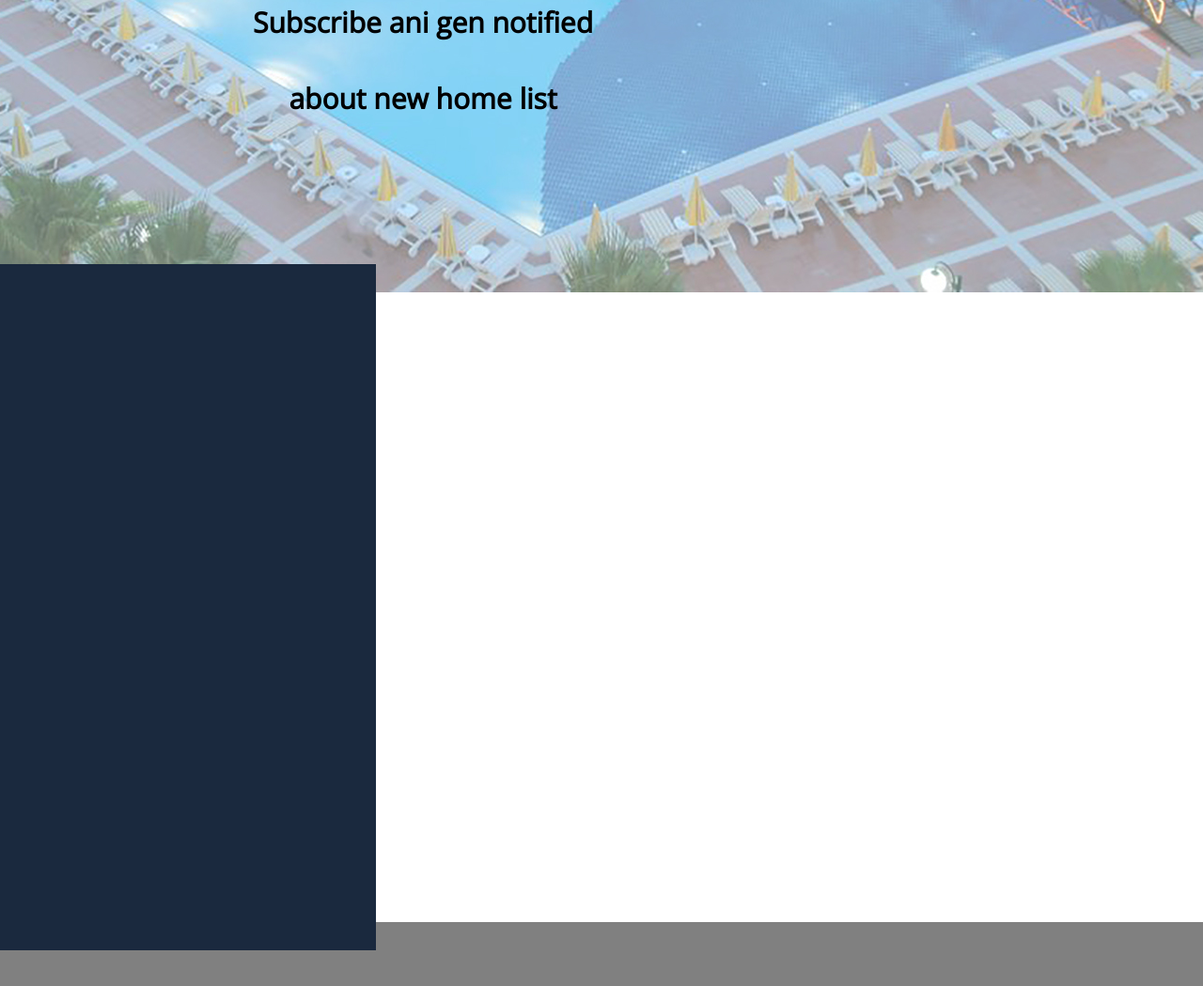
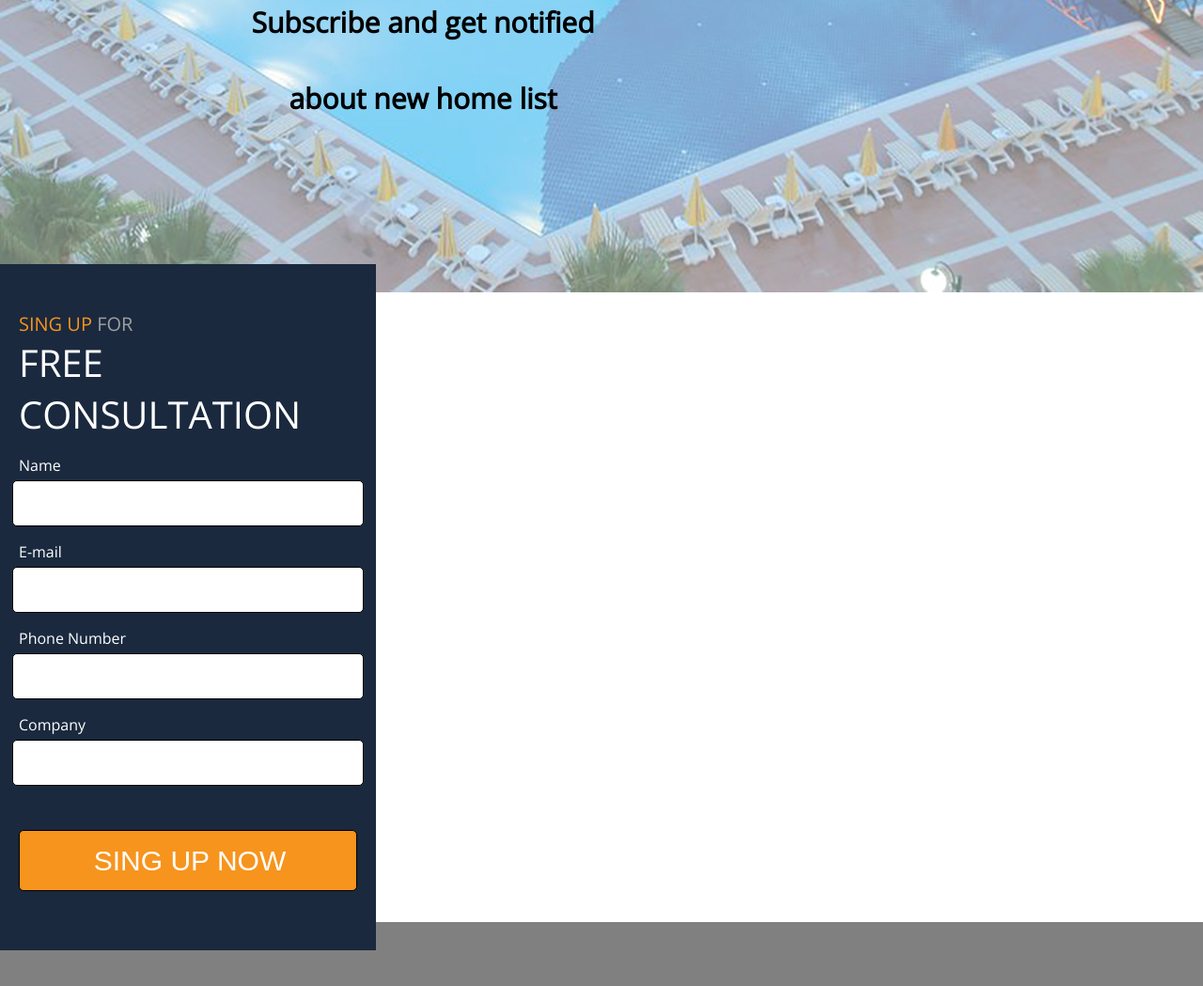
Before and after one commit to smolanovsergey/Home_work_9, a plain HTML site: page index.html in a window 1280 px wide. Shown: the part 559-1608 px from the top of the page at 94% size. Drawn offline with nearby package versions, Linux system fonts and the light colour scheme.

Commit message:
Немного доработал

```diff
--- a/css/style.css
+++ b/css/style.css
@@ -67,7 +67,40 @@ html body {
     height: 100%;
     background-color: #1a293e;
     margin-right: 200px;
+    text-align: center;
+    color: white;
+}
+.header-right input{
+    width: 90%;
+    height: 45px;
+    background-color: white;
+    border: 1px solid black;
+    border-radius: 5px;
+    padding-left: 10px;
 
+}
+.header-right p{
+    text-align: left;
+    margin-left: 20px;
+    padding-bottom: 0px;
+    margin-bottom: 5px;
+}
+.header-right .submit{
+    background-color: #f7941d;
+    height: 65px;
+    width: 90%;
+    margin-top: 47px;
+    color: white;
+    font-size: 30px;
+}
+.header-right .one{
+    text-align: left;
+    margin: 50px 0 0 20px;
+    font-size: 20px;
+}
+.header-right .one-big{
+    font-size: 40px;
+    margin: 0 0 0 20px;
 }
 .section-welcome{
     width: 100wv;
--- a/index.html
+++ b/index.html
@@ -21,11 +21,23 @@
                 <H2>Find Your</H2>
                 <H1>DREAM HOME</H1>
                 <H3>AND CHANGE YOUR</H3>
-                <H4>Subscribe ani gen notified</H4>
+                <H4>Subscribe and get notified</H4>
                 <H4>about new home list</H4>
             </div>
             <div class="header-right">
-
+                <form action="" method="get">
+                    <p class="one"><font color="#f7941d">SING UP </font><font color="#9ea1a1">FOR</font></p>
+                    <p class="one-big">FREE CONSULTATION</p>
+                    <p>Name</p>
+                    <input type="text" name="name" required>
+                    <p>E-mail</p>
+                    <input type="email" name="email" required>
+                    <p>Phone Number</p>
+                    <input type="phone" name="number" required>
+                    <p>Company</p>
+                    <input type="text" name="company" required>
+                    <input type="submit" value="SING UP NOW" class="submit">
+                </form>
             </div>
         </div>
     </hesder>
```
